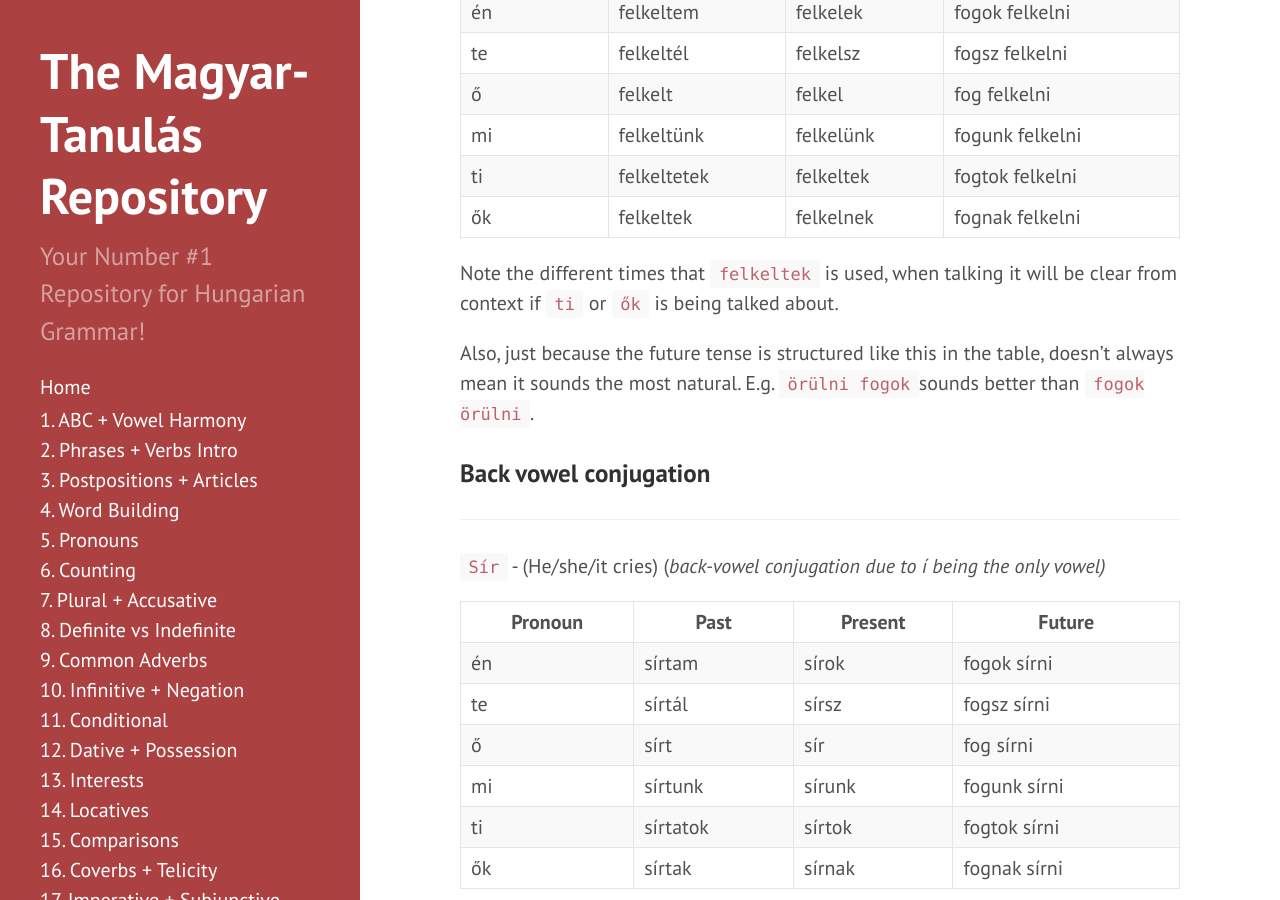
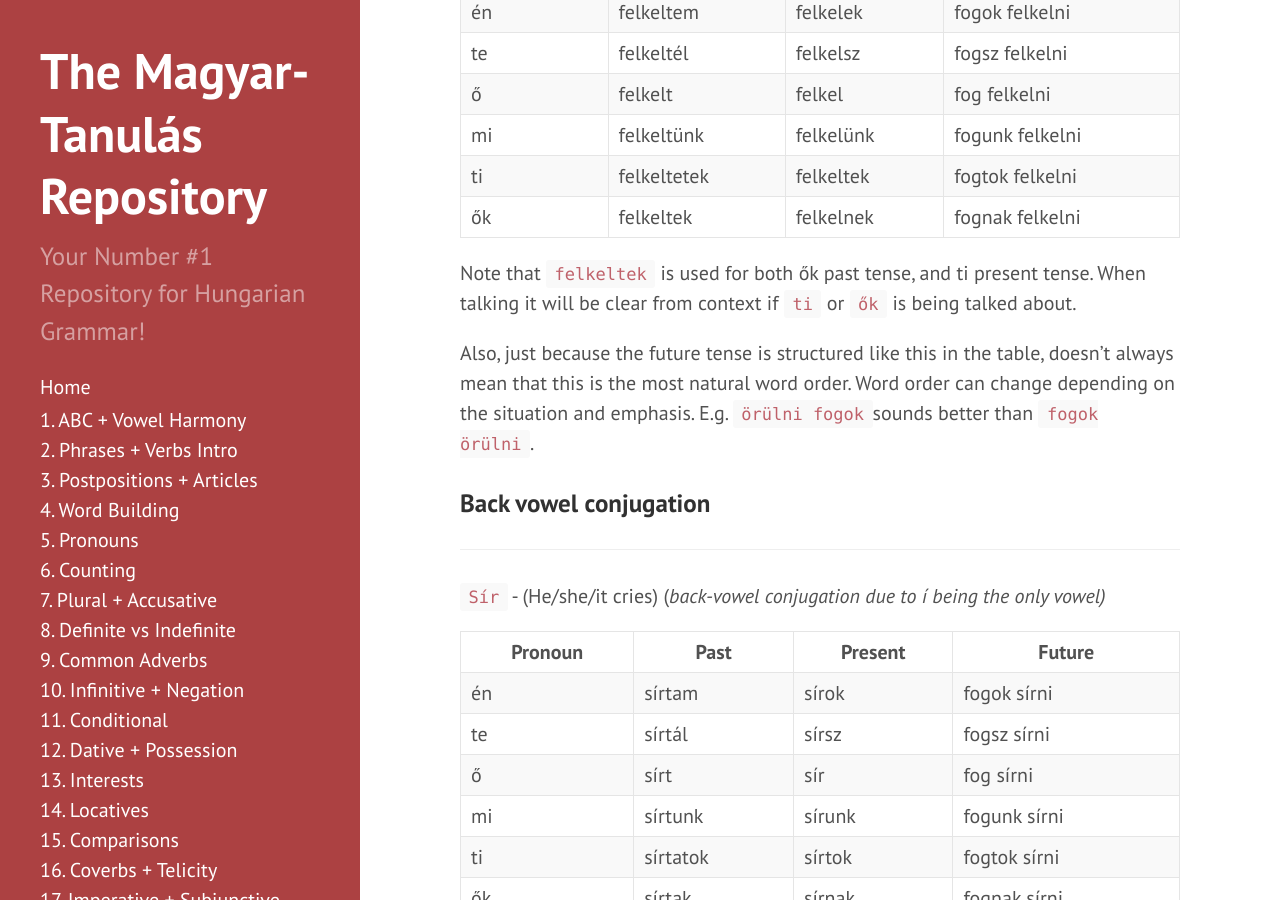
Before and after one commit to Magyartanulas/magyartanulas.github.io, a Jekyll site: the page built from phrases_verbs-intro.md, in a window 1280 px wide and 900 px high, scrolled down 5135 px. Built offline with Jekyll 4.4.1, drawn with Linux system fonts in a browser that asks for light colours; comment, search, counter and statistics services are not loaded.

Commit message:
Update phrases_verbs-intro.md

```diff
--- a/phrases_verbs-intro.md
+++ b/phrases_verbs-intro.md
@@ -138,9 +138,9 @@ Below are some examples of regular verbs, that have the same regular conjugation
 | ti      | felkeltetek | felkeltek  | fogtok felkelni |
 | ők      | felkeltek   | felkelnek  | fognak felkelni |
 
-Note the different times that `felkeltek` is used, when talking it will be clear from context if `ti` or `ők` is being talked about.
+Note that `felkeltek` is used for both ők past tense, and ti present tense. When talking it will be clear from context if `ti` or `ők` is being talked about.
 
-Also, just because the future tense is structured like this in the table, doesn't always mean it sounds the most natural. E.g. `örülni fogok`sounds better than `fogok örülni`.
+Also, just because the future tense is structured like this in the table, doesn't always mean that this is the most natural word order. Word order can change depending on the situation and emphasis. E.g. `örülni fogok`sounds better than `fogok örülni`.
 
 ### Back vowel conjugation
 ---
```
